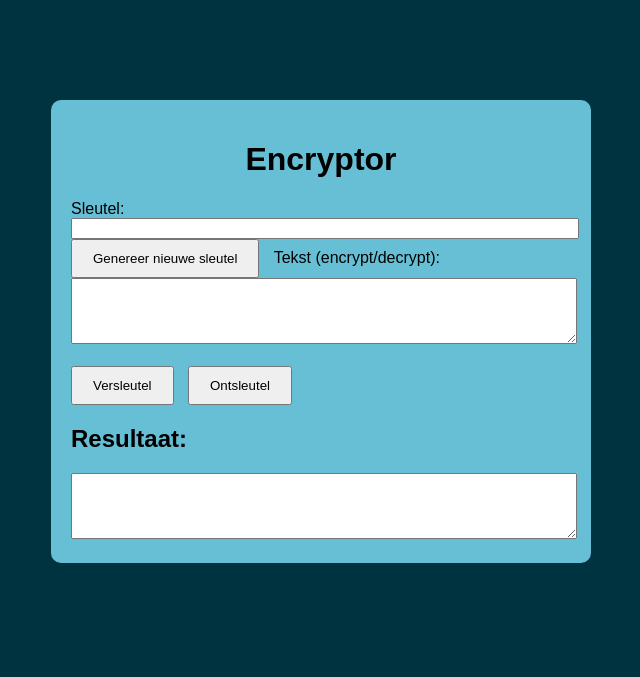
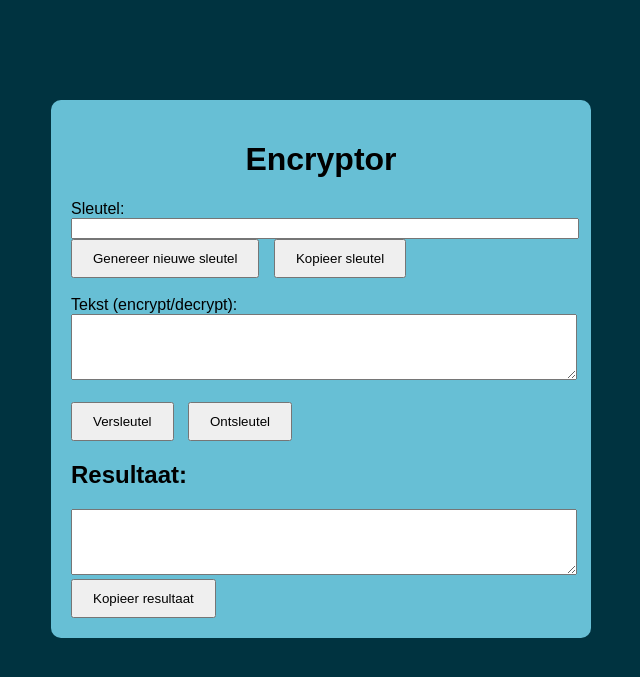
Before and after one commit to ihssane-1103386/Security5, a Flask app: page / in a window 1280 px wide. Shown: the top 677 px of the page, without its empty margins (319-959 px from the left). Run offline with Flask 3, Linux system fonts and the light colour scheme.

Commit message:
button voor kopieren van de key en reslutaat naar klembord toegevoegd.

```diff
--- a/templates/index.html
+++ b/templates/index.html
@@ -12,6 +12,7 @@
             <label>Sleutel:</label><br>
             <input type="text" name="key" value="{{ key }}" size="60" required><br>
             <button type="submit" name="action" value="generate_key">Genereer nieuwe sleutel</button>
+            <button type="button" onclick="copyKey()">Kopieer sleutel</button><br><br>
             <label>Tekst (encrypt/decrypt):</label><br>
             <textarea name="text" rows="4" cols="50">{{ request.form.get('text','') }}</textarea><br><br>
             <button type="submit" name="action" value="encrypt">Versleutel</button>
@@ -21,6 +22,7 @@
 
         <h2>Resultaat:</h2>
         <textarea id="result" rows="4" cols="50" readonly>{{ result }}</textarea><br>
+        <button onclick="copyResult()">Kopieer resultaat</button>
     </div>
 </body>
 </html>
```
